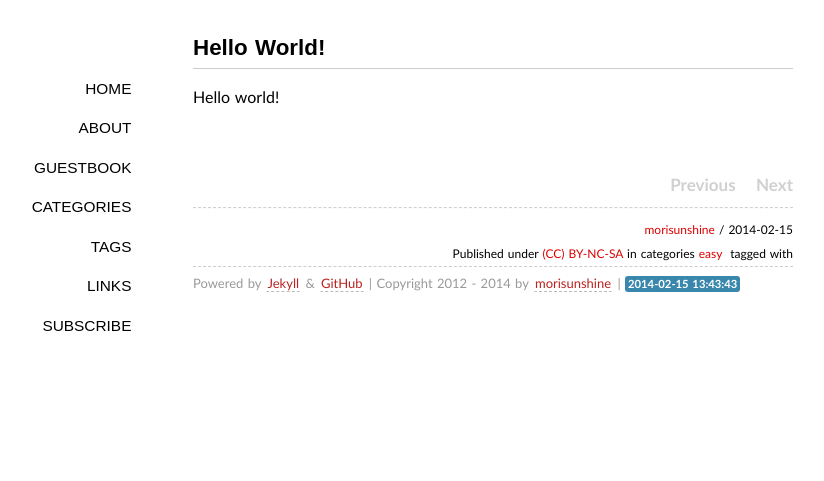
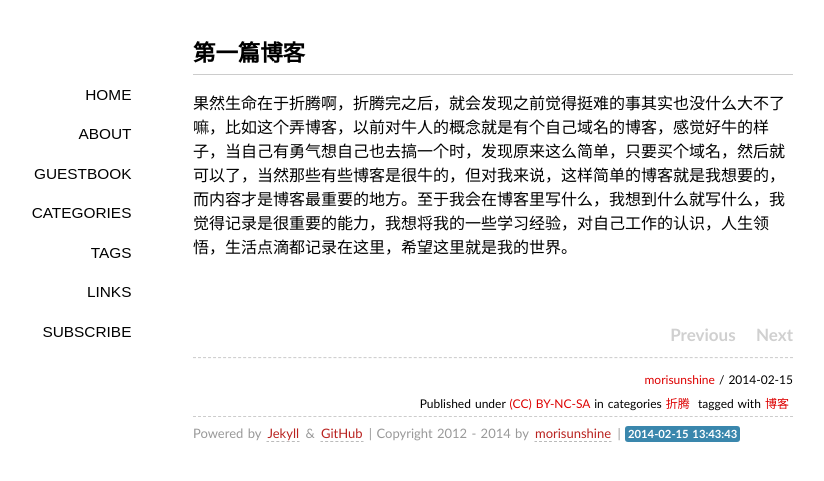
Before and after one commit to morisunshine/morisunshine.github.com, a Jekyll site: the page built from _posts/2014-2-15-myfirstblog.md, in a window 1280 px wide. Shown: the top 481 px of the page, without its empty margins (147-971 px from the left). Built offline with Jekyll 4.4.1, drawn with Linux system fonts in a browser that asks for light colours; some web fonts are replaced; Markdown is read by kramdown in place of the engine named in the settings; comment, search, counter and statistics services are not loaded.

Commit message:
写了第一篇博客

```diff
--- a/_posts/2014-2-15-myfirstblog.md
+++ b/_posts/2014-2-15-myfirstblog.md
@@ -1,9 +1,10 @@
 ---
 layout: post
-title: "Hello World!"
-description: "第一篇博客"
-category: easy
-tags: []
+title: "第一篇博客"
+description: ""
+category: 折腾
+tags: [博客]
+
 ---
 
-Hello world!
+果然生命在于折腾啊，折腾完之后，就会发现之前觉得挺难的事其实也没什么大不了嘛，比如这个弄博客，以前对牛人的概念就是有个自己域名的博客，感觉好牛的样子，当自己有勇气想自己也去搞一个时，发现原来这么简单，只要买个域名，然后就可以了，当然那些有些博客是很牛的，但对我来说，这样简单的博客就是我想要的，而内容才是博客最重要的地方。至于我会在博客里写什么，我想到什么就写什么，我觉得记录是很重要的能力，我想将我的一些学习经验，对自己工作的认识，人生领悟，生活点滴都记录在这里，希望这里就是我的世界。
```
Also changed, not shown: 6 other files.
